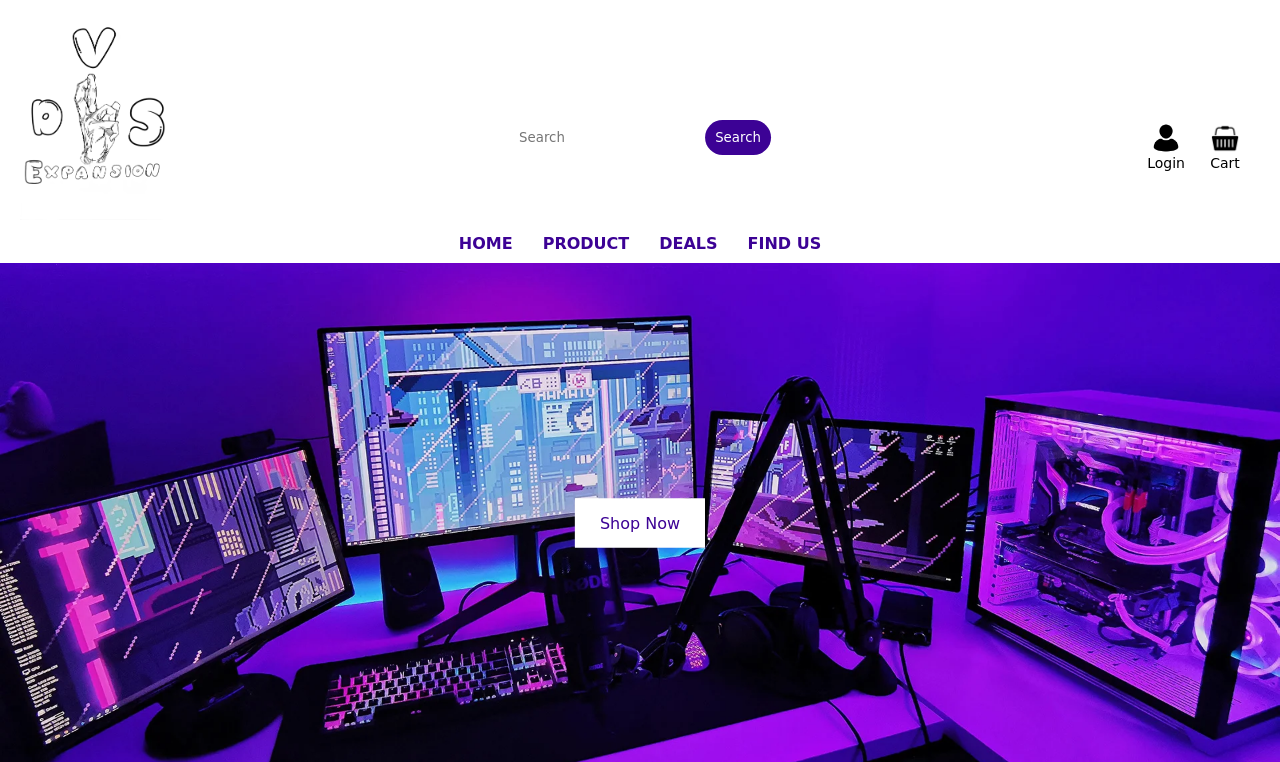
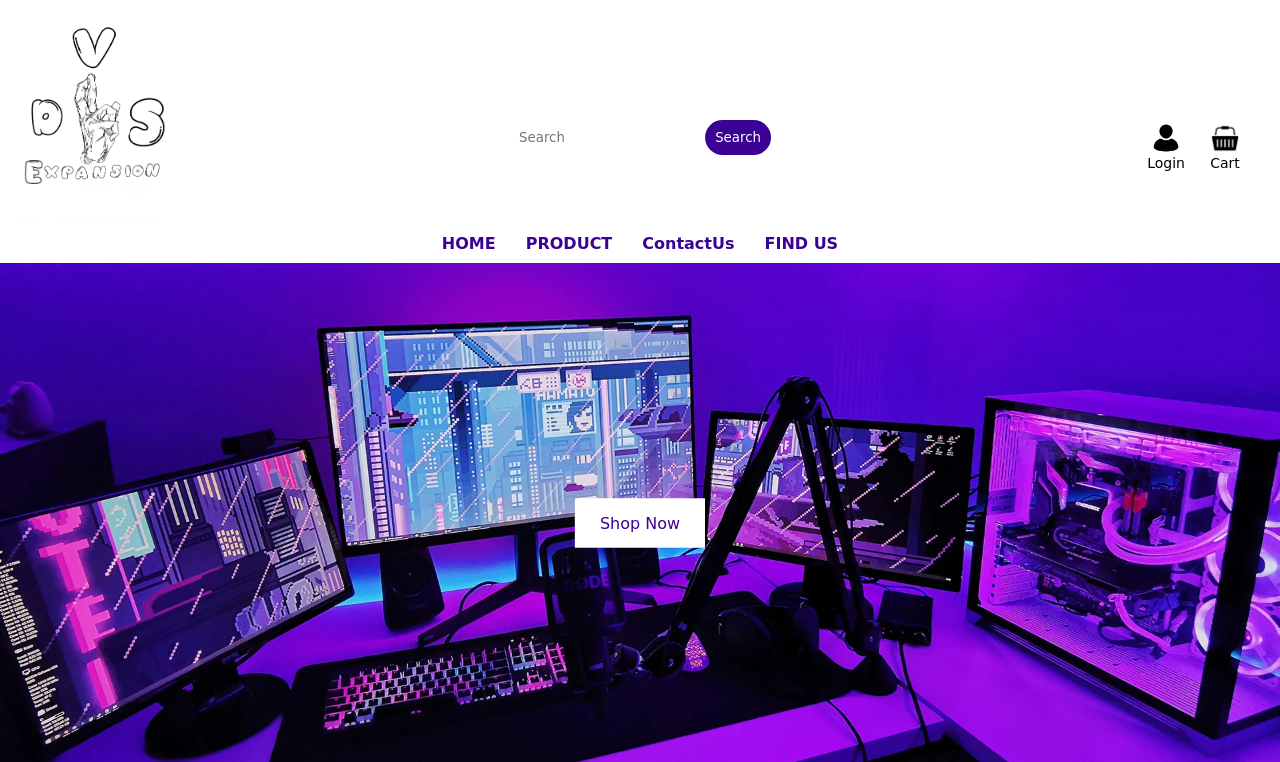
Before and after one commit to dannya123-blm/DVSP, a PHP site: page /index.php in a window 1280 px wide. Shown: the top 762 px of the page. Run offline with PHP 8.4, Linux system fonts and the light colour scheme.

Commit message:
alot of changes

```diff
--- a/SoftwareENgineering&WebdevProject/template/header.php
+++ b/SoftwareENgineering&WebdevProject/template/header.php
@@ -31,7 +31,7 @@ $isLoggedIn = isset($_SESSION['user_id']); // Assuming you have a session variab
                     echo '<li><a href="../administrator/adminscrud.php">CONNECTIONS</a></li>';
                 }
                 ?>
-                <li><a href="#">DEALS</a></li>
+                <li><a href="#">ContactUs</a></li>
                 <li><a href="#">FIND US</a></li>
             </ul>
         </nav>
```
